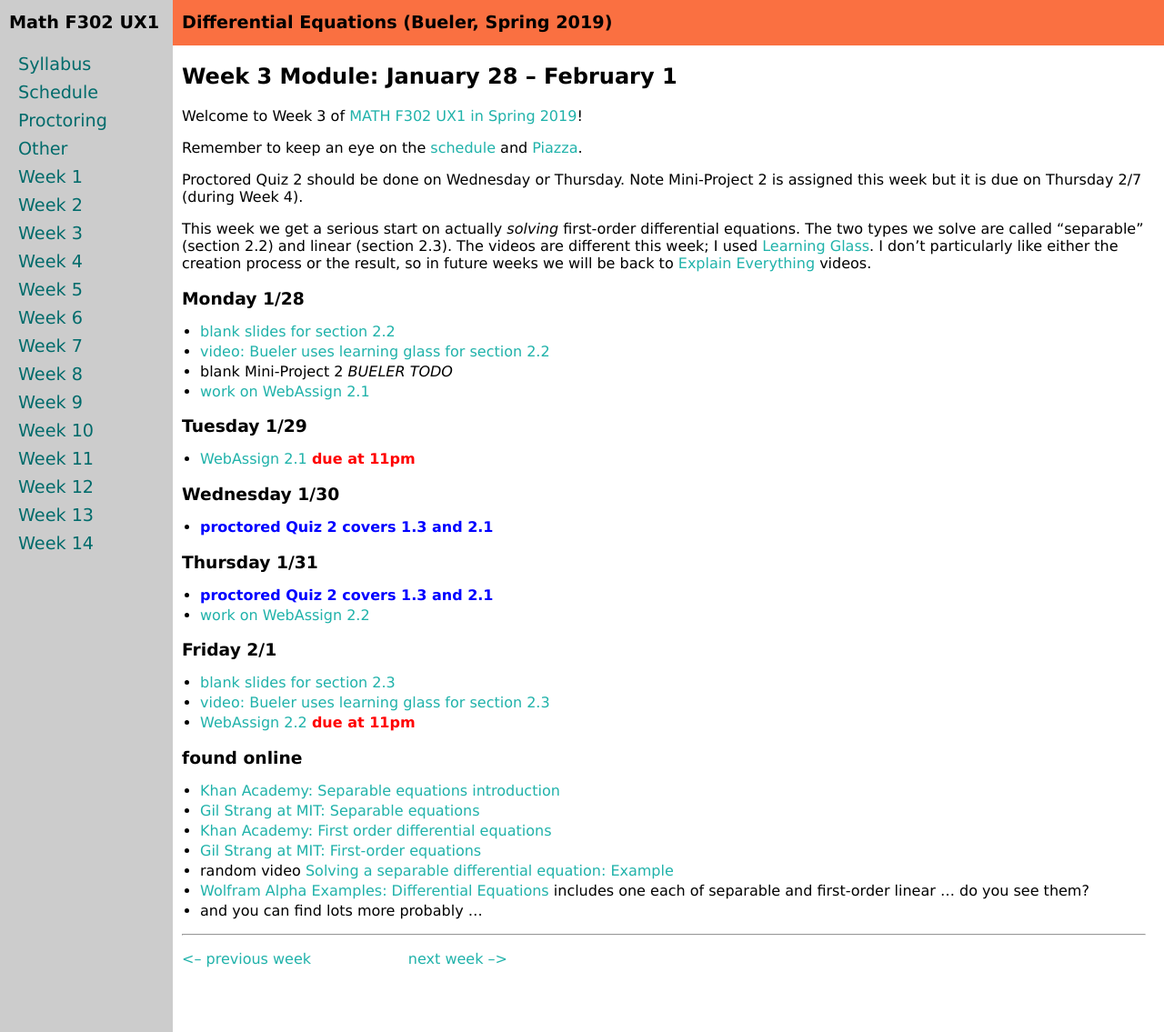
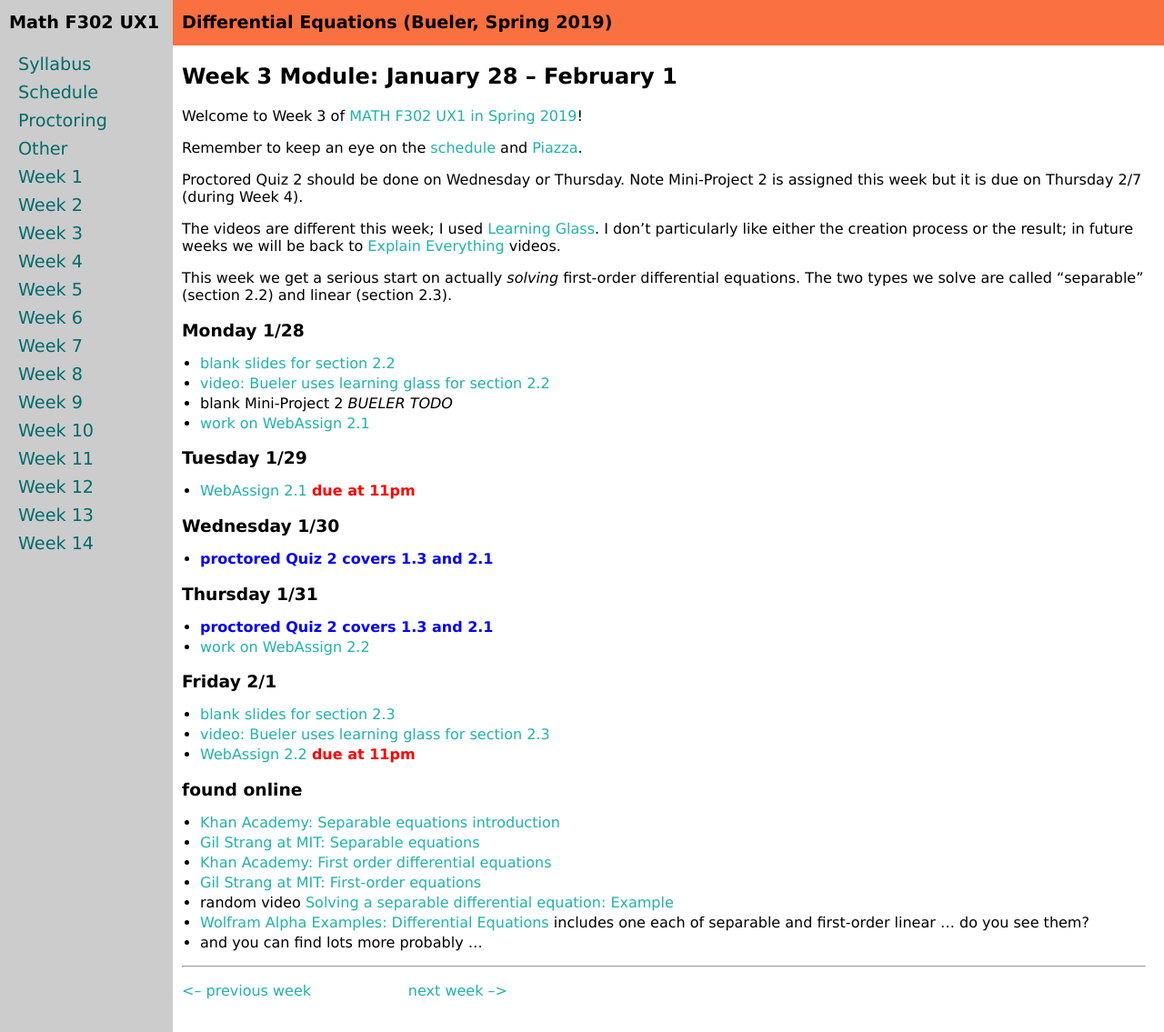
Before and after one commit to bueler/math302, a Jekyll site: the page built from week3.md, in a window 1280 px wide and 1135 px high. Shown: the whole window at 91% size. Built offline with Jekyll 4.4.1, drawn with Linux system fonts in a browser that asks for light colours.

Commit message:
minor fiddles with wording

```diff
--- a/week3.md
+++ b/week3.md
@@ -11,7 +11,9 @@ Remember to keep an eye on the [schedule](schedule.pdf) and [Piazza](https://pia
 
 Proctored Quiz 2 should be done on Wednesday or Thursday.  Note Mini-Project 2 is assigned this week but it is due on Thursday 2/7 (during Week 4).
 
-This week we get a serious start on actually _solving_ first-order differential equations.  The two types we solve are called "separable" (section 2.2) and linear (section 2.3).  The videos are different this week; I used [Learning Glass](https://iteachu.uaf.edu/deliver-engaging-lectures/).  I don't particularly like either the creation process or the result, so in future weeks we will be back to [Explain Everything](https://explaineverything.com/) videos.
+The videos are different this week; I used [Learning Glass](https://iteachu.uaf.edu/deliver-engaging-lectures/).  I don't particularly like either the creation process or the result; in future weeks we will be back to [Explain Everything](https://explaineverything.com/) videos.
+
+This week we get a serious start on actually _solving_ first-order differential equations.  The two types we solve are called "separable" (section 2.2) and linear (section 2.3).
 
 ### Monday 1/28
 * [blank slides for section 2.2](assets/slides/2-2.pdf)
```
Also changed, not shown: week2.md (+1 -1 lines).
